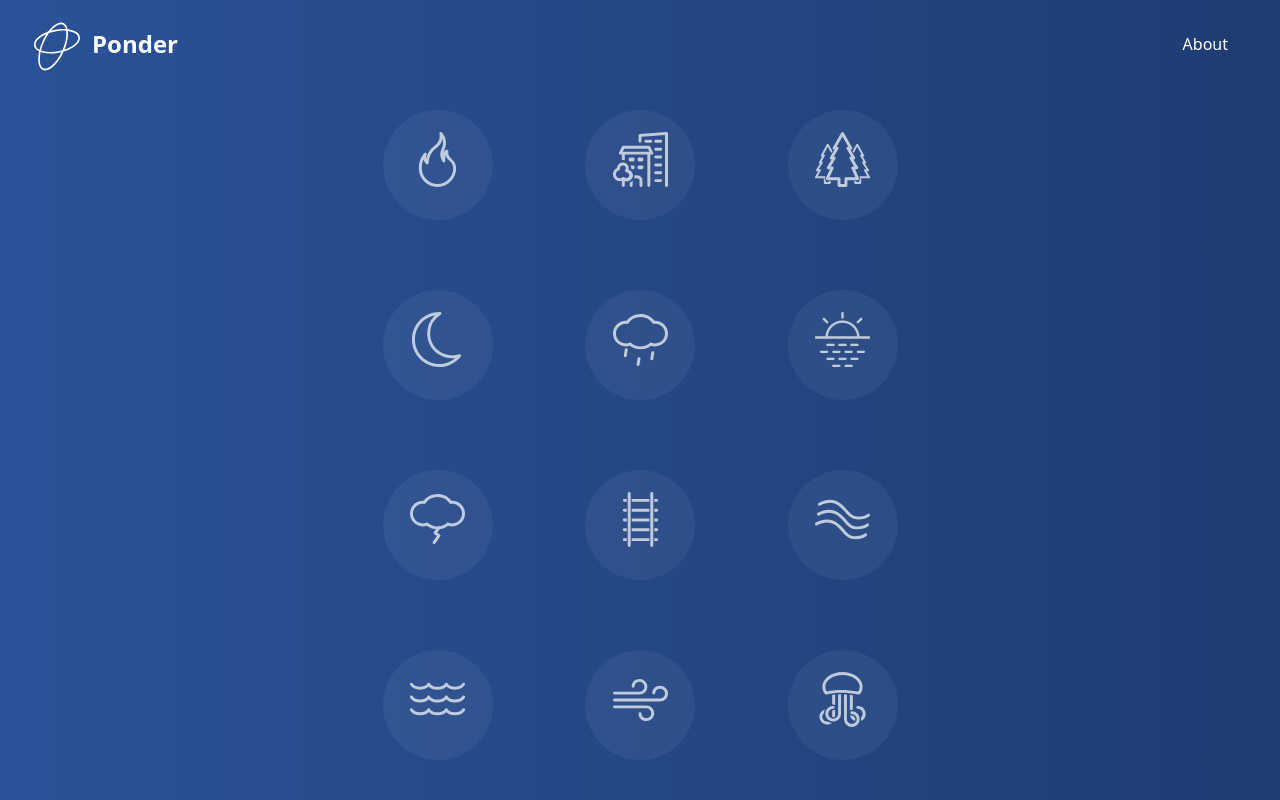
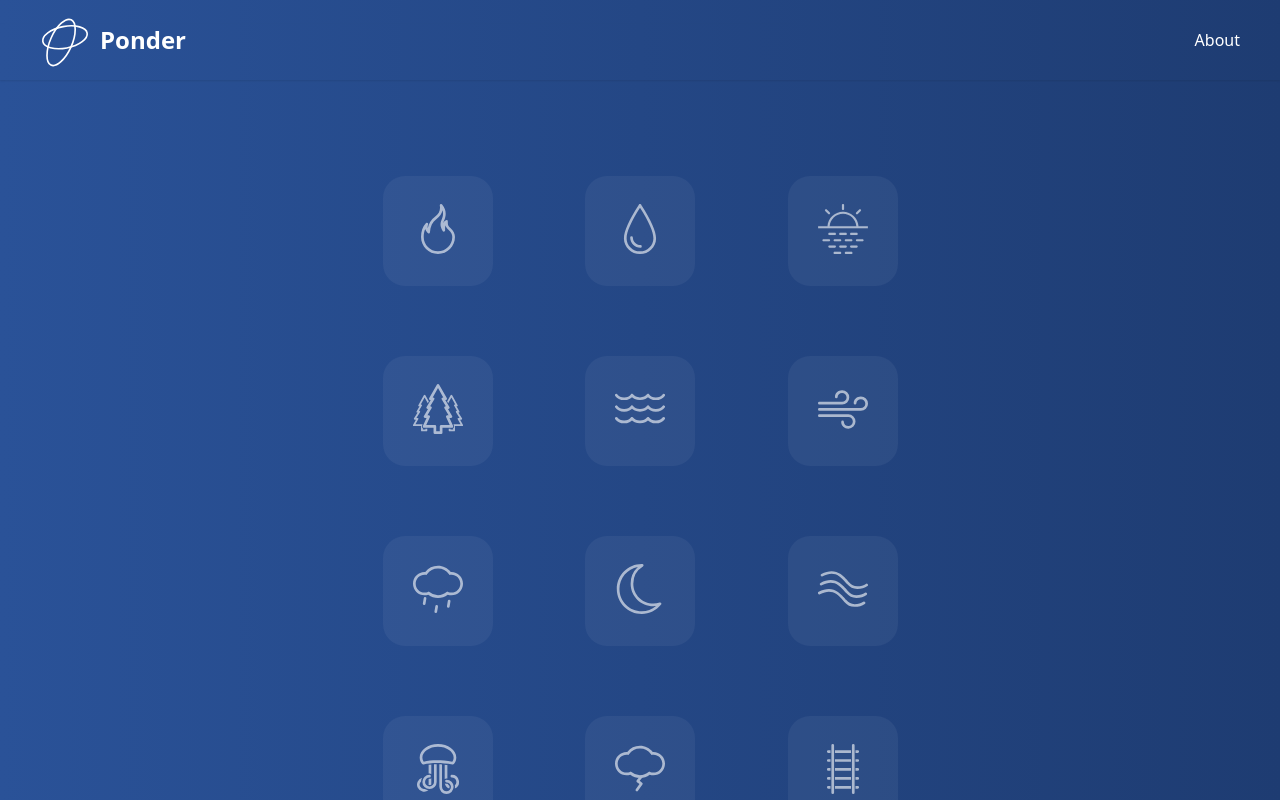
Before and after one commit to chandrabosep/CosyCradle, a React (Create React App) app: page / in a window 1280 px wide. Shown: the top 800 px of the page. Built offline with nearby package versions, Linux system fonts and the light colour scheme.

Commit message:
Audio cards sorted🎧

```diff
--- a/src/App.css
+++ b/src/App.css
@@ -9,7 +9,9 @@ body{
   background: linear-gradient(to right, #2a5298, #1e3c72);
 }
 nav{
-  margin-bottom: 50px;
+  margin-bottom: 6rem;
+  height: 3.5rem;
+  box-shadow: rgb(0,0,0,0.1) 0px 1px 2px;
 }
 
 .lo-go{
--- a/src/components/Audiolist.jsx
+++ b/src/components/Audiolist.jsx
@@ -51,25 +51,30 @@ export default function Audiolist() {
 
     const svgAndAudio = [
         [fireImg,fireAudio,1,"Bonfire"],
-        [cityImg,cityAudio,2,"City"],
-        [forestImg,forestAudio,3,"Forest"],
-        [nightImg,nightAudio,4,"Summer Night"],
-        [rainImg,rainAudio,5,"Rain"],
-        [seasideImg,seasideAudio,6,"Seaside"],
-        [thunderImg,thunderAudio,7,"Thunderstorm"],
-        [trainImg,trainAudio,8,"Train"],
+        [dropsImg,dropsAudio,2,"Drops"],
+        [seasideImg,seasideAudio,3,"Seaside"],
+        [forestImg,forestAudio,4,"Forest"],
+
+        [wavesImg,wavesAudio,5,"Ocean waves"],
+        [windImg,windAudio,6,"Wind"],
+        [rainImg,rainAudio,7,"Rain"],
+        [nightImg,nightAudio,8,"Summer Night"],
+
+
         [streamImg,streamAudio,9,"Water stream"],
-        [wavesImg,wavesAudio,10,"Ocean waves"],
-        [windImg,windAudio,11,"Wind"],
-        [underImg,underwaterAudio,12,"Underwater"],
-        [fireplaceImg,fireplaceAudio,13,"Fireplace"],
-        [waterfallImg,waterfallAudio,14,"Waterfall"],
-        [tentImg,tentAudio,15,"Rain on Tent"],
-        [dropsImg,dropsAudio,16,"Drops"],
+        [underImg,underwaterAudio,10,"Underwater"],
+        [thunderImg,thunderAudio,11,"Thunderstorm"],
+        [trainImg,trainAudio,12,"Train"],
+
+        [waterfallImg,waterfallAudio,13,"Waterfall"],
+        [chimeImg,chimeAudio,14,"Chime"],
+        [fireplaceImg,fireplaceAudio,15,"Fireplace"],
+        [keyboardImg,keyboardAudio,16,"Keyboard"],
+
         [leavesImg,leavesAudio,17,"Leaves"],
-        [fanImg,fanAudio,18,"Fan"],
-        [chimeImg,chimeAudio,19,"Chime"],
-        [keyboardImg,keyboardAudio,20,"Keyboard"]
+        [tentImg,tentAudio,18,"Rain on Tent"],
+        [cityImg,cityAudio,19,"City"],
+        [fanImg,fanAudio,20,"Fan"]
 
     ]
 
@@ -77,6 +82,7 @@ export default function Audiolist() {
     <div className='audio-list'>
       {svgAndAudio.map((item) =>  { return (<Soundcard image={item[0]} audio={item[1]} key={item[2]} title={item[3]} />)})}
     </div>
+
   )
 
 }
--- a/src/components/Navbar.jsx
+++ b/src/components/Navbar.jsx
@@ -6,11 +6,15 @@ import logo from ".././assets/icons/logo.svg"
 export default function Navbar() {
   return (
     <nav>
-      <div className='flex items-center ml-2 m-7 px-6 text-white justify-between'>
+      <div className='flex items-center mx-10 mt-6 text-white justify-between'>
           <div className='flex flex-center'>
-          <span className='lo-go'><img src={logo} alt="logo" /></span><h1 className='text-2xl font-semibold '>Ponder</h1>
+            <span className='lo-go'><img src={logo} alt="logo" /></span><span className='text-2xl font-semibold '>Ponder</span>
           </div>
-          About
+          <div className='float-right'>
+            <span>
+              About
+            </span>
+          </div>
       </div>
     </nav>
   )
--- a/src/components/Soundcard.css
+++ b/src/components/Soundcard.css
@@ -6,15 +6,15 @@
     flex-direction: column;
     justify-content: space-between;
     align-items: center;
-    border-radius: 100%;
+    border-radius: 20%;
     background: rgba(255, 255, 255, 0.05);
   }
 
 .audio_img{
     cursor: pointer;
-    opacity: .7;
-    width: 55px;
-    padding-top: 20%;
+    opacity: .6;
+    width: 50px;
+    padding-top: 25%;
 }
 
 .audio_img:hover{
@@ -32,14 +32,14 @@
     width: 100%;
     appearance: none;
     height: 2px;
-    background-color: #ffffff;
-    border-radius: 100%;
+    background-color: rgba(255, 255, 255, 0.685);
+    border-radius: 10%;
 }
 
 .audio_volume::-webkit-slider-thumb{
     width: 15px;
     height: 15px;
-    background-color: #ffffff;
+    background-color: #ebebeb;
     appearance: none;
     border-radius: 100%;
 }
```
